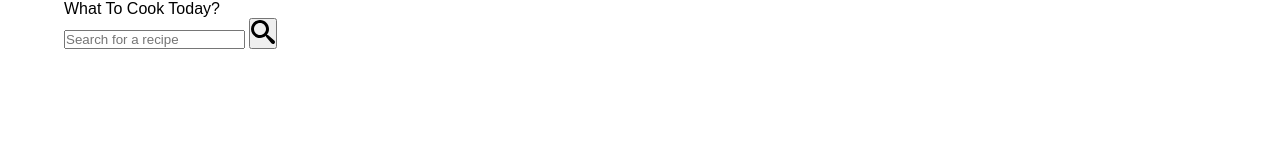
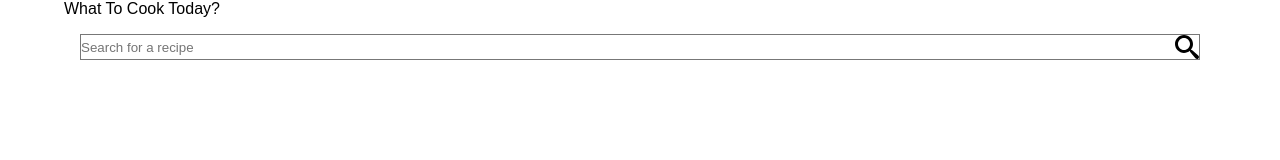
Before and after one commit to emiribegic/what-to-cook-today, a website built with webpack: page src/client/views/index.html in a window 1280 px wide. Built offline with nearby package versions, Linux system fonts and the light colour scheme.

Commit message:
Add styles to search and recipe section

```diff
--- a/src/client/styles/_base.scss
+++ b/src/client/styles/_base.scss
@@ -62,3 +62,11 @@ ul {
 	width: 1.5rem;
 	height: 1.5rem;
 }
+
+.btn {
+	display: inline-block;
+	padding: 0;
+	border: none;
+	background: transparent;
+	cursor: pointer;
+}
--- a/src/client/styles/_recipe.scss
+++ b/src/client/styles/_recipe.scss
@@ -21,9 +21,16 @@
 }
 
 .recipe {
+	&__count {
+		padding: 1rem;
+	}
+
 	&__result {
 		display: grid;
 		grid-template-columns: repeat(auto-fit, minmax(15rem, 1fr));
 		gap: 1rem;
+		justify-items: center;
+		align-items: stretch;
+		padding: 1rem;
 	}
 }
--- a/src/client/styles/_search.scss
+++ b/src/client/styles/_search.scss
@@ -1,6 +1,30 @@
 .search {
-	&__btn {
-		// background: url(../img/symbol-defs.svg#icon-search) center no-repeat;
-		cursor: pointer;
+	padding: 1rem;
+
+	&__form {
+		border: 1px solid #777;
+		display: flex;
+		justify-content: space-between;
 	}
+
+	&__bar {
+		border: none;
+		flex-grow: 1; // default 0
+
+		&:focus {
+			outline: none;
+		}
+	}
+
+	// &__btn {
+	// 	display: inline-block;
+	// 	padding: 0;
+	// 	border: none;
+	// 	background: transparent;
+	// }
 }
+
+.icon-search {
+	display: inline-block;
+	vertical-align: middle;
+}
```
